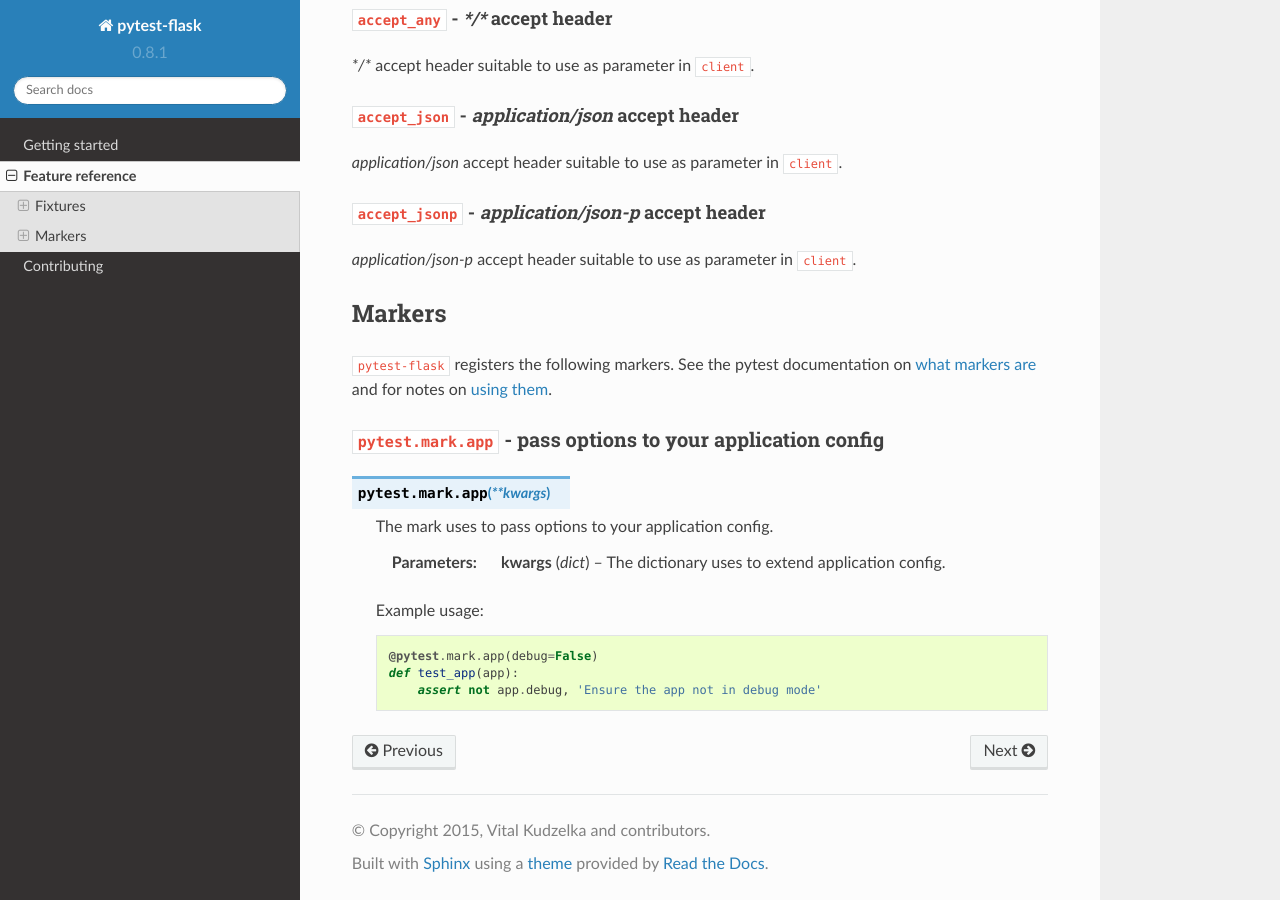
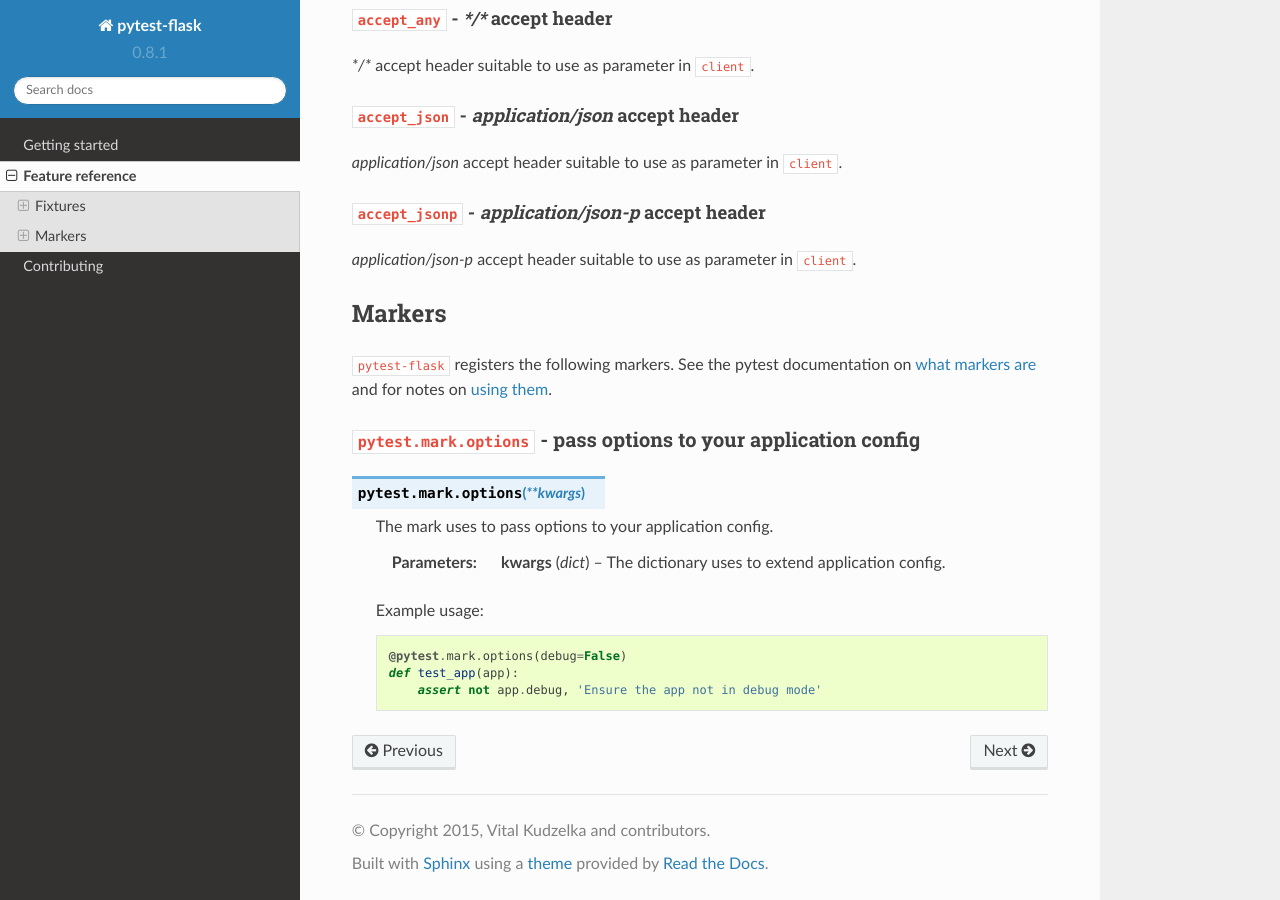
Before and after one commit to pytest-dev/pytest-flask, a Sphinx documentation site: the page built from docs/features.rst, in a window 1280 px wide and 900 px high, scrolled down 3353 px. Built offline with Sphinx 7.4.7 and the Read the Docs theme 2.0.0, drawn with Linux system fonts in a browser that asks for light colours.

Commit message:
Update any referencies in documentation

```diff
--- a/docs/features.rst
+++ b/docs/features.rst
@@ -210,10 +210,10 @@
 on `what markers are`_ and for notes on `using them`_.
 
 
-``pytest.mark.app`` - pass options to your application config
+``pytest.mark.options`` - pass options to your application config
 ~~~~~~~~~~~~~~~~~~~~~~~~~~~~~~~~~~~~~~~~~~~~~~~~~~~~~~~~~~~~~
 
-.. py:function:: pytest.mark.app(**kwargs)
+.. py:function:: pytest.mark.options(**kwargs)
 
    The mark uses to pass options to your application config.
 
@@ -225,7 +225,7 @@
 
    .. code:: python
 
-       @pytest.mark.app(debug=False)
+       @pytest.mark.options(debug=False)
        def test_app(app):
            assert not app.debug, 'Ensure the app not in debug mode'
 
--- a/setup.py
+++ b/setup.py
@@ -21,11 +21,11 @@
 - ``accept_json``, ``accept_jsonp``, ``accept_any`` - accept headers
   suitable to use as parameters in ``client``.
 
-To pass options to your application use the ``pytest.mark.app`` marker:
+To pass options to your application use the ``pytest.mark.options`` marker:
 
 .. code:: python
 
-    @pytest.mark.app(debug=False)
+    @pytest.mark.options(debug=False)
     def test_app(app):
       assert not app.debug, 'Ensure the app not in debug mode'
 
```
Also changed, not shown: 1 other file.
